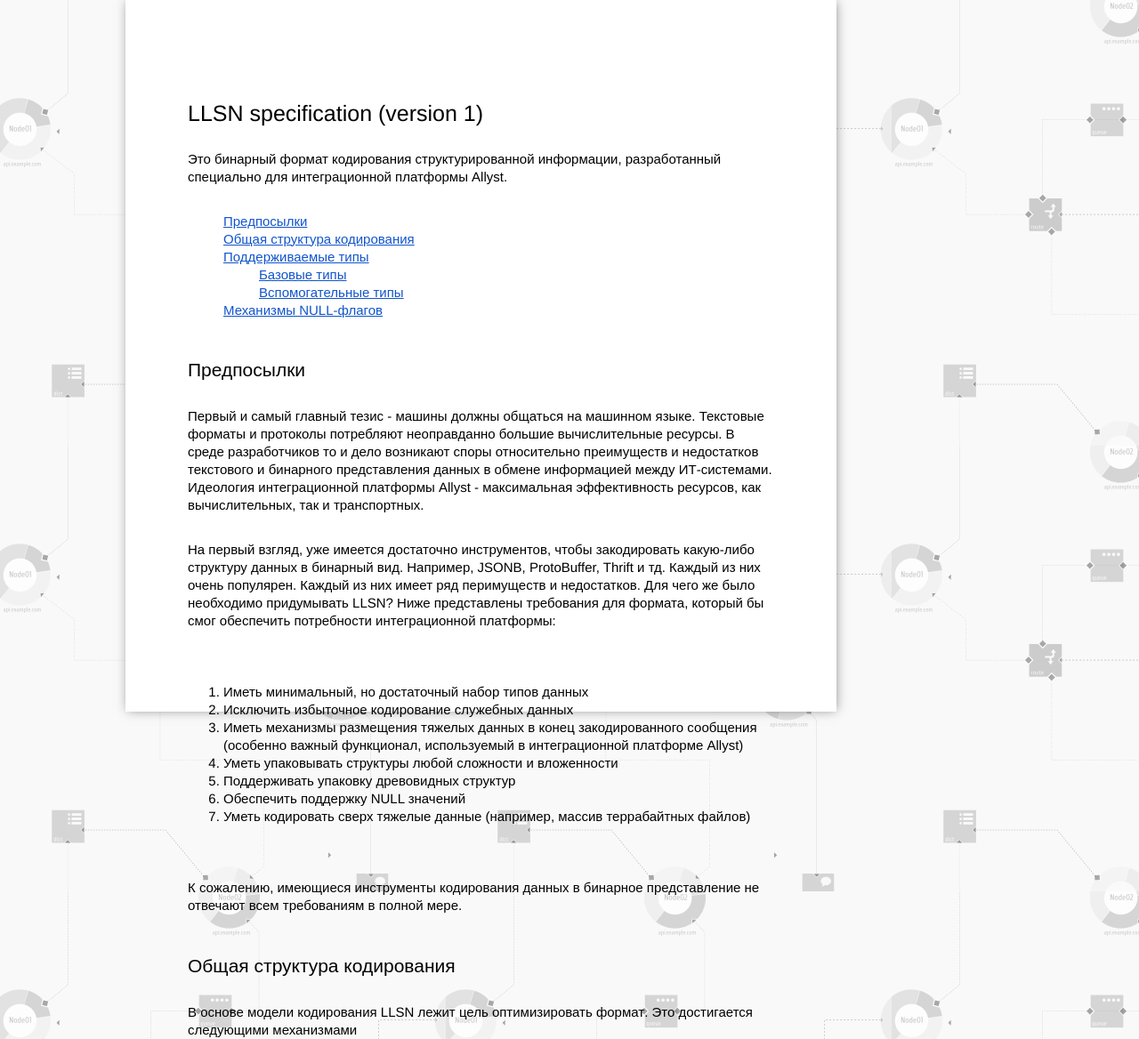
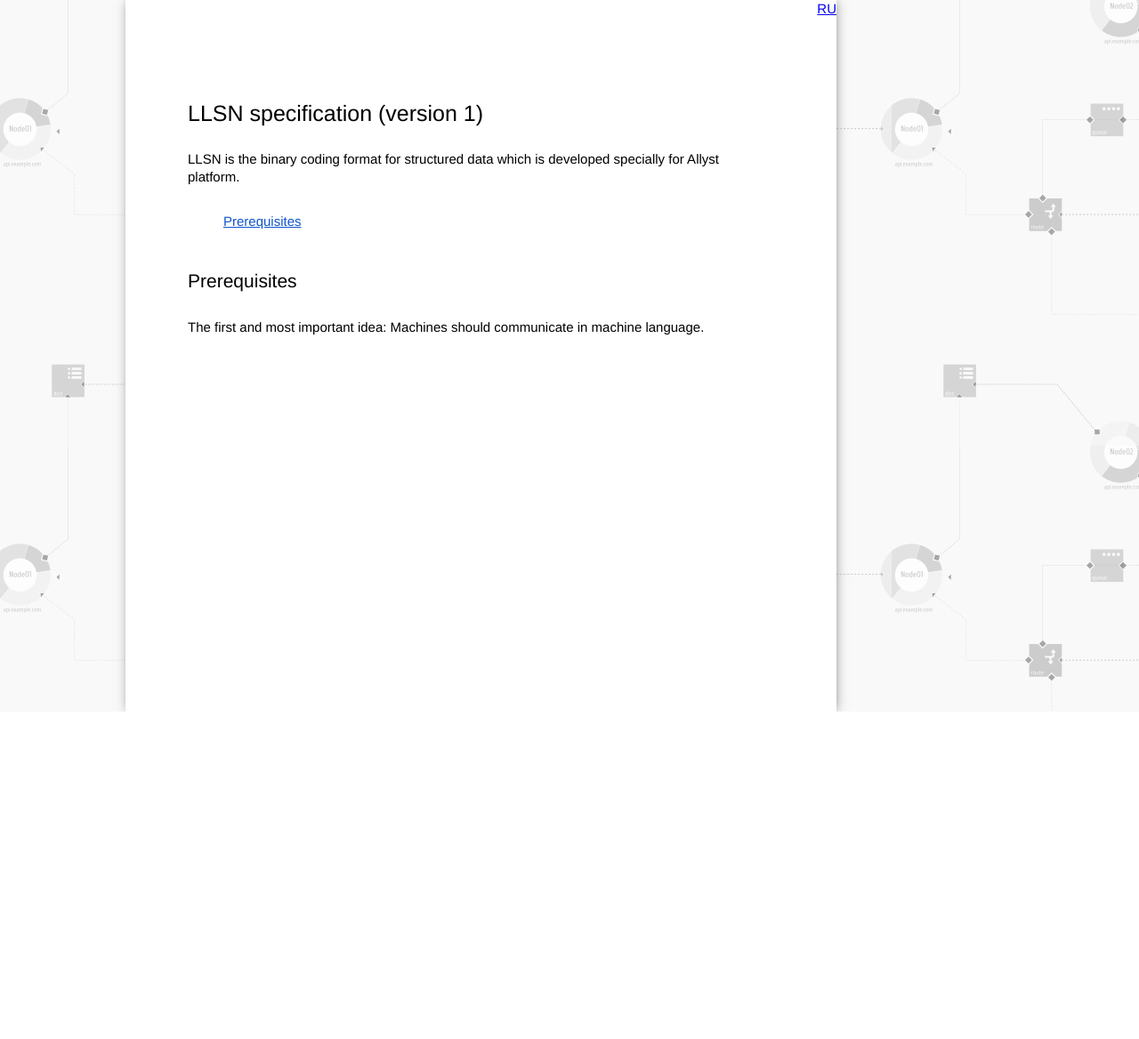
Before and after one commit to allyst/allyst.github.io, a website: page opensource/llsn/index.html in a window 1280 px wide. Shown: the whole page at 89% size. After the commit the page ends 800 px from the top, so only its background shows below. Drawn offline with nearby package versions, Linux system fonts and the light colour scheme.

Commit message:
add locale

```diff
--- a/opensource/llsn/index.html
+++ b/opensource/llsn/index.html
@@ -9,66 +9,18 @@
     </head>
     <body class="llsn">
         <div class="content">
+            <div class="language-selector"><a href="/opensource/llsn/ru/">RU</a></div>
             <h1 class="b-header">LLSN specification (version 1)</h1>
-            <p>Это бинарный формат кодирования структурированной информации, разработанный специально для интеграционной платформы Allyst.</p>
+            <p>LLSN is the binary coding format for structured data which is developed specially for Allyst platform.</p>
             <ul class="link-menu">
                 <li class="link-menu__item">
-                    <a class="link-menu__link" href="#prerequisites">Предпосылки</a>
-                </li>
-                <li class="link-menu__item">
-                    <a class="link-menu__link" href="#coding-styles">Общая структура кодирования</a>
-                </li>
-                <li class="link-menu__item">
-                    <a class="link-menu__link" href="#supported-types">Поддерживаемые типы</a>
-                    <ul class="link-menu">
-                        <li class="link-menu__item">
-                            <a class="link-menu__link" href="#base-types">Базовые типы</a>
-                        </li>
-                        <li class="link-menu__item">
-                            <a class="link-menu__link" href="#secondary-types">Вспомогательные типы</a>
-                        </li>
-                    </ul>
-                </li>
-                <li class="link-menu__item">
-                    <a class="link-menu__link" href="#null-flags">Механизмы NULL-флагов</a>
+                    <a class="link-menu__link" href="#prerequisites">Prerequisites</a>
                 </li>
             </ul>
 
-            <h2 class="m-header" id="prerequisites">Предпосылки</h2>
+            <h2 class="m-header" id="prerequisites">Prerequisites</h2>
             <p>
-                Первый и самый главный тезис - машины должны общаться на машинном языке.
-                Текстовые форматы и протоколы потребляют неоправданно большие вычислительные ресурсы.
-                В среде разработчиков то и дело возникают споры относительно преимуществ и недостатков текстового
-                и бинарного представления данных в обмене информацией между ИТ-системами.
-                Идеология интеграционной платформы Allyst - максимальная эффективность ресурсов,
-                как вычислительных, так и транспортных.
-            </p>
-            <p>
-                На первый взгляд, уже имеется достаточно инструментов, чтобы закодировать какую-либо структуру данных
-                в бинарный вид. Например, JSONB, ProtoBuffer, Thrift и тд. Каждый из них очень популярен.
-                Каждый из них имеет ряд перимуществ и недостатков.
-                Для чего же было необходимо придумывать LLSN? Ниже представлены требования для формата,
-                который бы смог обеспечить потребности интеграционной платформы:
-            </p>
-            <p>
-                <ol>
-                    <li>Иметь минимальный, но достаточный набор типов данных</li>
-                    <li>Исключить избыточное кодирование служебных данных</li>
-                    <li>Иметь механизмы размещения тяжелых данных в конец закодированного сообщения (особенно важный функционал, используемый в интеграционной платформе Allyst)</li>
-                    <li>Уметь упаковывать структуры любой сложности и вложенности</li>
-                    <li>Поддерживать упаковку древовидных структур</li>
-                    <li>Обеспечить поддержку NULL значений</li>
-                    <li>Уметь кодировать сверх тяжелые данные (например, массив террабайтных файлов)</li>
-                </ol>
-            </p>
-            <p>
-                К сожалению, имеющиеся инструменты кодирования данных в бинарное представление
-                не отвечают всем требованиям в полной мере.
-            </p>
-            <h2 class="m-header" id="coding-styles">Общая структура кодирования</h2>
-            <p>
-                В основе модели кодирования LLSN лежит цель оптимизировать формат.
-                Это достигается следующими механизмами
+                The first and most important idea: Machines should communicate in machine language.
             </p>
         </div>
     </body>
--- a/src/styles/opensource/llsn/page.less
+++ b/src/styles/opensource/llsn/page.less
@@ -6,7 +6,14 @@
   line-height: 20px;
   //letter-spacing: 1px;
 
+  .language-selector {
+    position: absolute;
+    top:0;
+    right: 0;
+  }
+
   .content {
+    position: relative;
     width: 800px;
     padding: 70px;
     margin: 0 0 0 15%;
```
Also changed, not shown: opensource/llsn/ru/index.html (added, +76 -0 lines), README.md, build/styles.css, build/styles.min.css.
